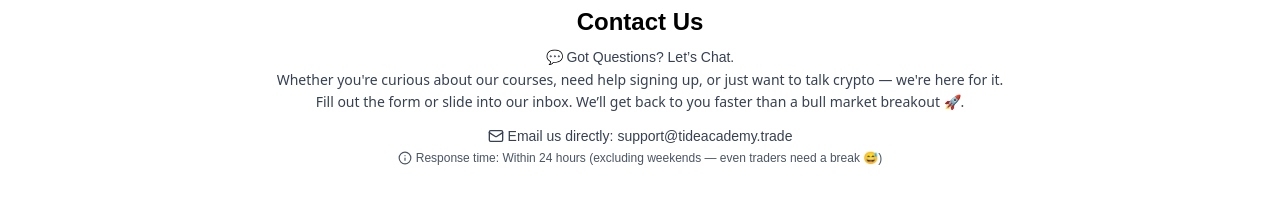
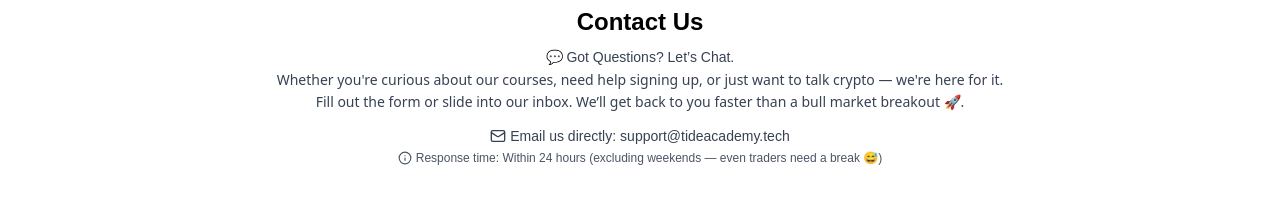
Before and after one commit to FavourWilson/tideacademy, a React (Vite) app: page / in a window 1280 px wide. Shown: the part 4520-4724 px from the top of the page. Built offline with nearby package versions, Linux system fonts and the light colour scheme.

Commit message:
change the support extension

```diff
--- a/src/component/Contact.tsx
+++ b/src/component/Contact.tsx
@@ -29,7 +29,7 @@
       {/* Email */}
       <p className="mt-3 text-gray-700 text-sm flex items-center justify-center gap-1 font-poppins">
         <Mail size={16} />
-        Email us directly: <span className="font-medium">support@tideacademy.trade</span>
+        Email us directly: <span className="font-medium">support@tideacademy.tech</span>
       </p>
 
       {/* Response Time */}
```
